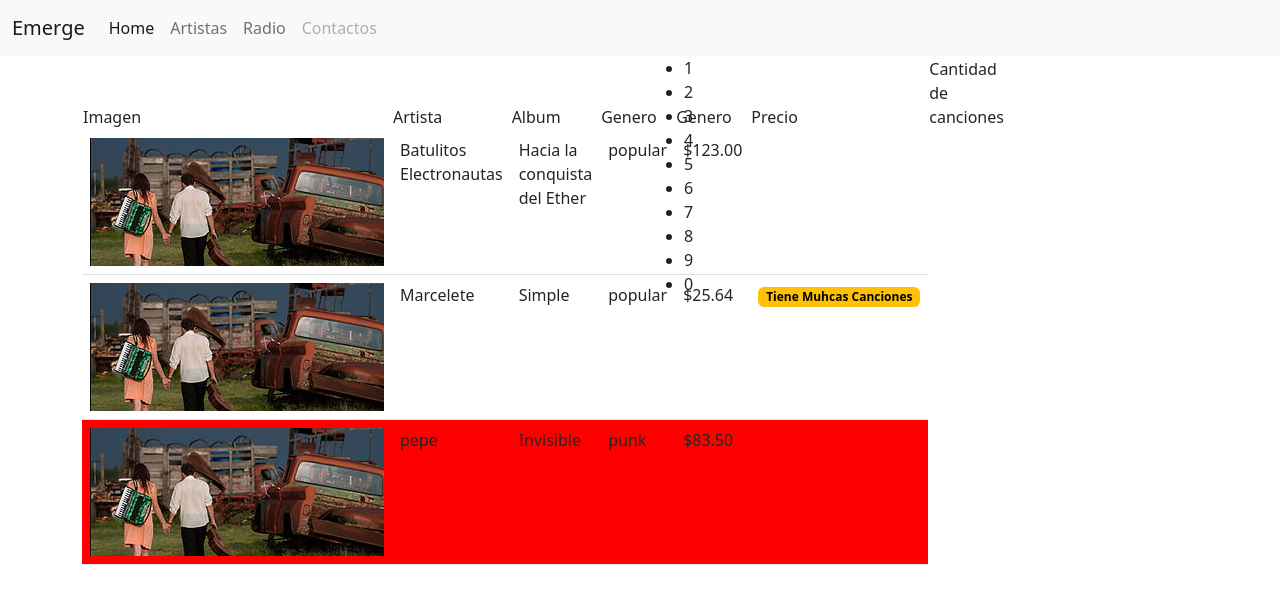
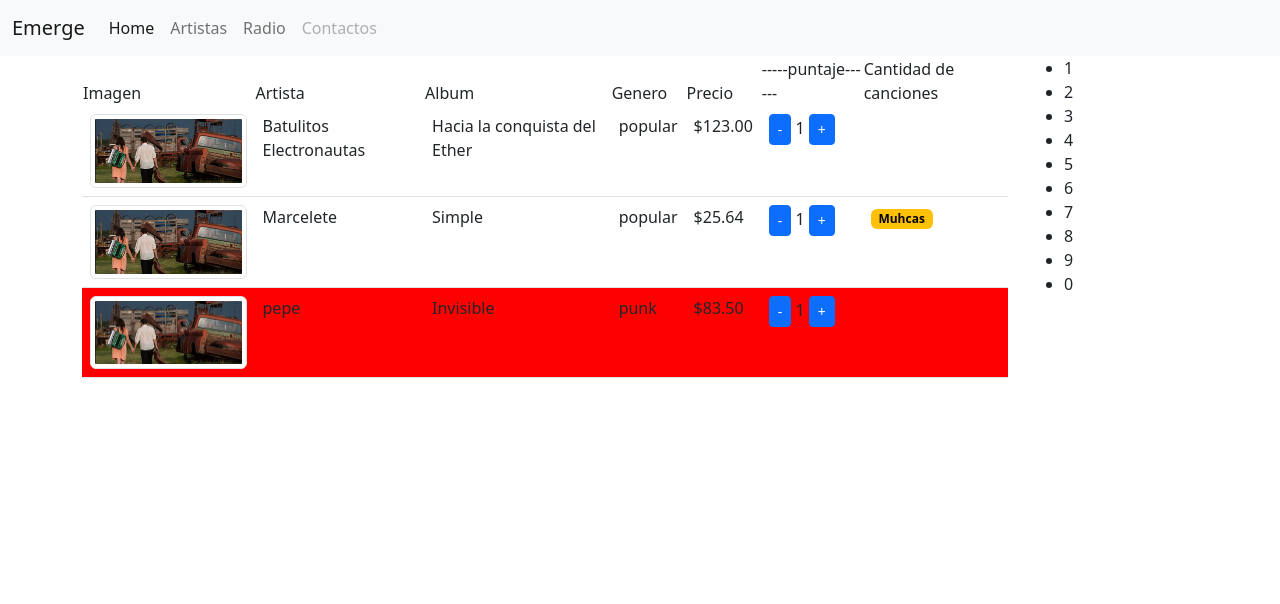
Before and after one commit to dsrrdiego/AngularEmerge, an Angular app: page / in a window 1280 px wide. Shown: the top 604 px of the page. Built offline with nearby package versions, Linux system fonts and the light colour scheme.

Commit message:
botones andando

```diff
--- a/src/app/app.component.html
+++ b/src/app/app.component.html
@@ -16,7 +16,7 @@
 </nav>
 <div class="container">
   <div class="row">
-    <div class="col-6"><app-lista-albumes></app-lista-albumes></div>
-    <div class="col-6"><app-mi-reproductor></app-mi-reproductor></div>
+    <div class="col-10"><app-lista-albumes></app-lista-albumes></div>
+    <div class="col-2"><app-mi-reproductor></app-mi-reproductor></div>
   </div>
 </div>
--- a/src/app/lista-albumes/lista-albumes.component.html
+++ b/src/app/lista-albumes/lista-albumes.component.html
@@ -4,18 +4,23 @@
         <td>Artista</td>
         <td>Album</td>
         <td>Genero</td>
-        <td>Genero</td>
         <td>Precio</td>
+        <td>-----puntaje------</td>
         <td>Cantidad de canciones</td>
     </thead>
     <tbody>
-        <tr *ngFor="let album of album" [ngClass]="{'estaDeModa':album.estaDeModa}">
-            <td><img [src]="album.imagen" alt=""></td>
-            <td>{{album.artista}}</td>
-            <td>{{album.nombre}}</td>
-            <td>{{album.genero}}</td>
-            <td>{{album.precio | currency}}</td>
-            <td><span class="badge text-bg-warning" *ngIf="album.cantidadDeCanciones>3">Tiene Muhcas Canciones</span></td>
+        <tr *ngFor="let albu of album" [ngClass]="{'estaDeModa':albu.estaDeModa}">
+            <td><img class="img-thumbnail" width="200px" [src]="albu.imagen" alt=""></td>
+            <td>{{albu.artista}}</td>
+            <td>{{albu.nombre}}</td>
+            <td>{{albu.genero}}</td>
+            <td>{{albu.precio | currency}}</td>
+            <td>
+                <button class="btn btn-primary btn-sm" (click)="restar(albu)">-</button>
+                {{albu.puntos}}
+                <button class="btn btn-primary btn-sm" (click)="sumar(albu)">+</button>
+            </td>
+            <td><span class="badge text-bg-warning" *ngIf="albu.cantidadDeCanciones>3"> Muhcas </span></td>
         </tr>
 
     </tbody>
--- a/src/app/lista-albumes/lista-albumes.component.ts
+++ b/src/app/lista-albumes/lista-albumes.component.ts
@@ -15,7 +15,8 @@ export class ListaAlbumesComponent implements OnInit {
     "genero":"popular",
     "cantidadDeCanciones":3,
     "estaDeModa":false,
-    precio:123
+    precio:123,
+    puntos:1,
   },{
     "imagen":"assets/foto1.jpg",
     artista:"Marcelete",
@@ -24,6 +25,7 @@ export class ListaAlbumesComponent implements OnInit {
     cantidadDeCanciones:4,
     estaDeModa:false,
     precio:25.642526626246246246,
+    puntos:1,
 
 
   },
@@ -35,13 +37,19 @@ export class ListaAlbumesComponent implements OnInit {
     cantidadDeCanciones:2,
     estaDeModa:true,
     precio:83.5,
+    puntos:1,
 
   }]
 
 
   constructor() { }
 
-  ngOnInit(): void {
+  ngOnInit(): void {}
+  sumar(albu:Album):void{
+    albu.puntos++;
+  }
+  restar(albu:Album):void{
+    albu.puntos--;
   }
 
 }
```
